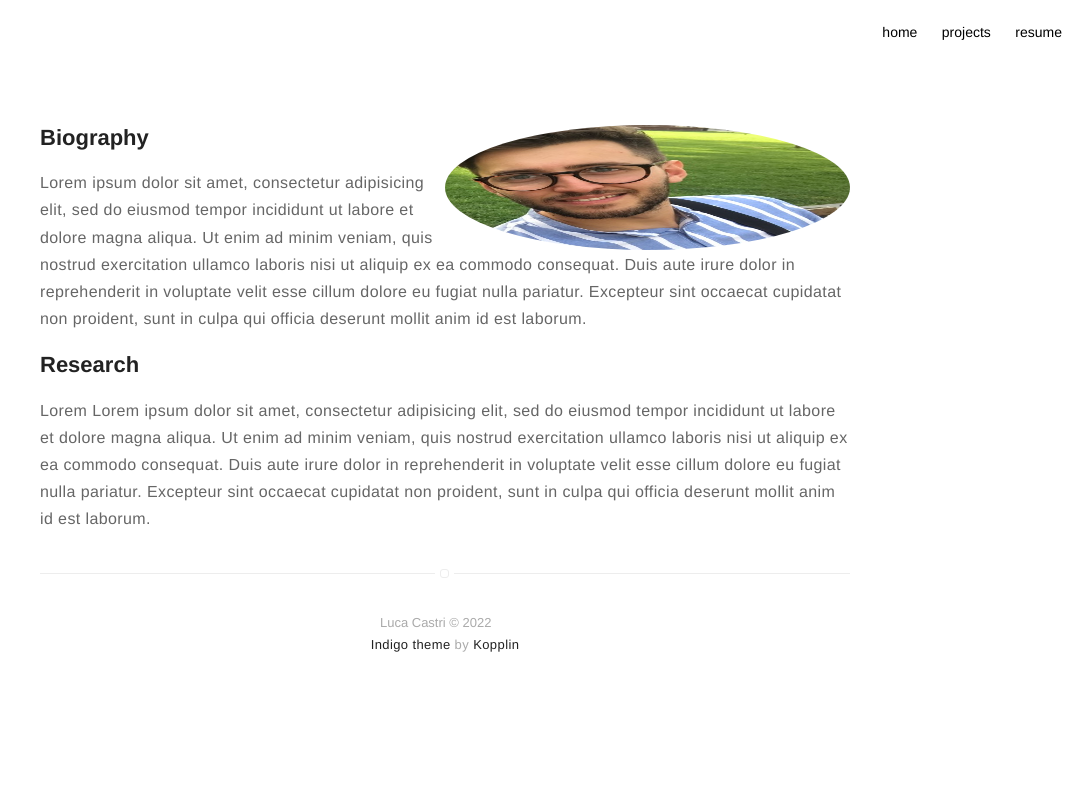
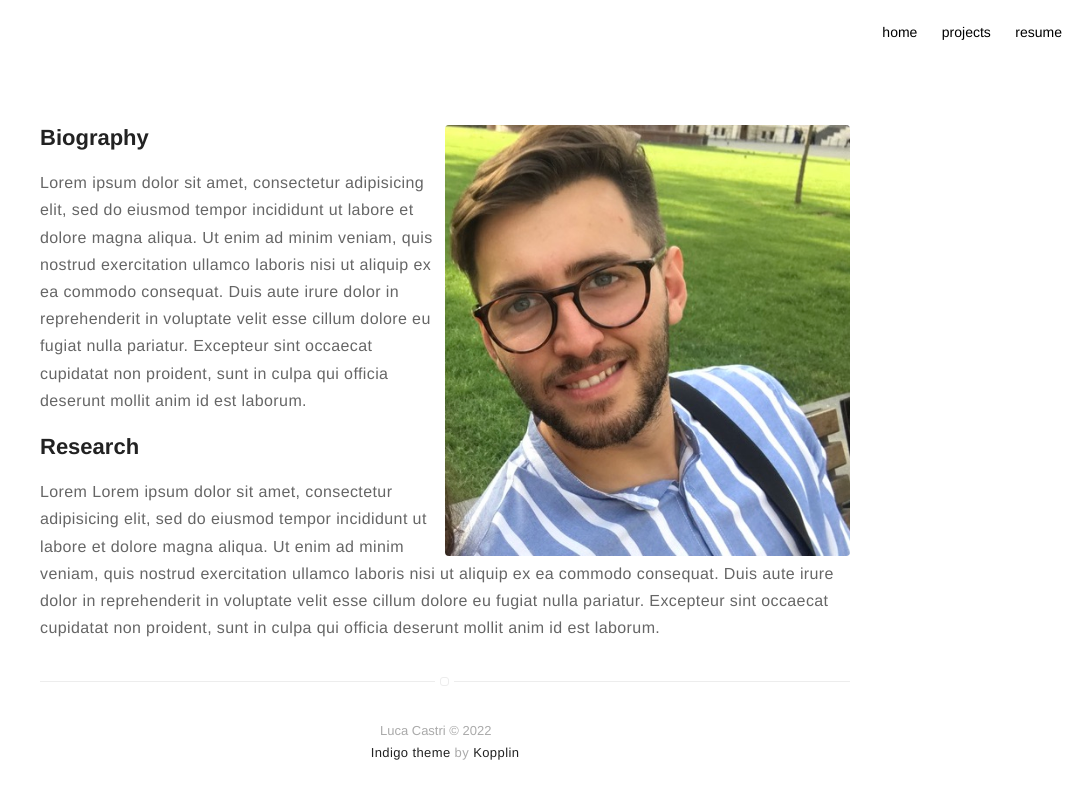
Before and after one commit to lcastri/lcastri.github.io, a Jekyll site: the page built from about.md, in a window 1280 px wide. Shown: the top 799 px of the page, without its empty margins (195-1280 px from the left). Built offline with Jekyll 4.4.1, drawn with Linux system fonts in a browser that asks for light colours; nearby versions of some CDN libraries.

Commit message:
remove about-image

```diff
--- a/_sass/components/others.sass
+++ b/_sass/components/others.sass
@@ -10,12 +10,6 @@
 
 .twitter-tweet
     margin: 10px auto
-
-.about-selfie
-    width: 125px
-    height: 125px
-    border-radius: 100%
-    opacity: 1
 
 .icon
     display: inline-block
```
